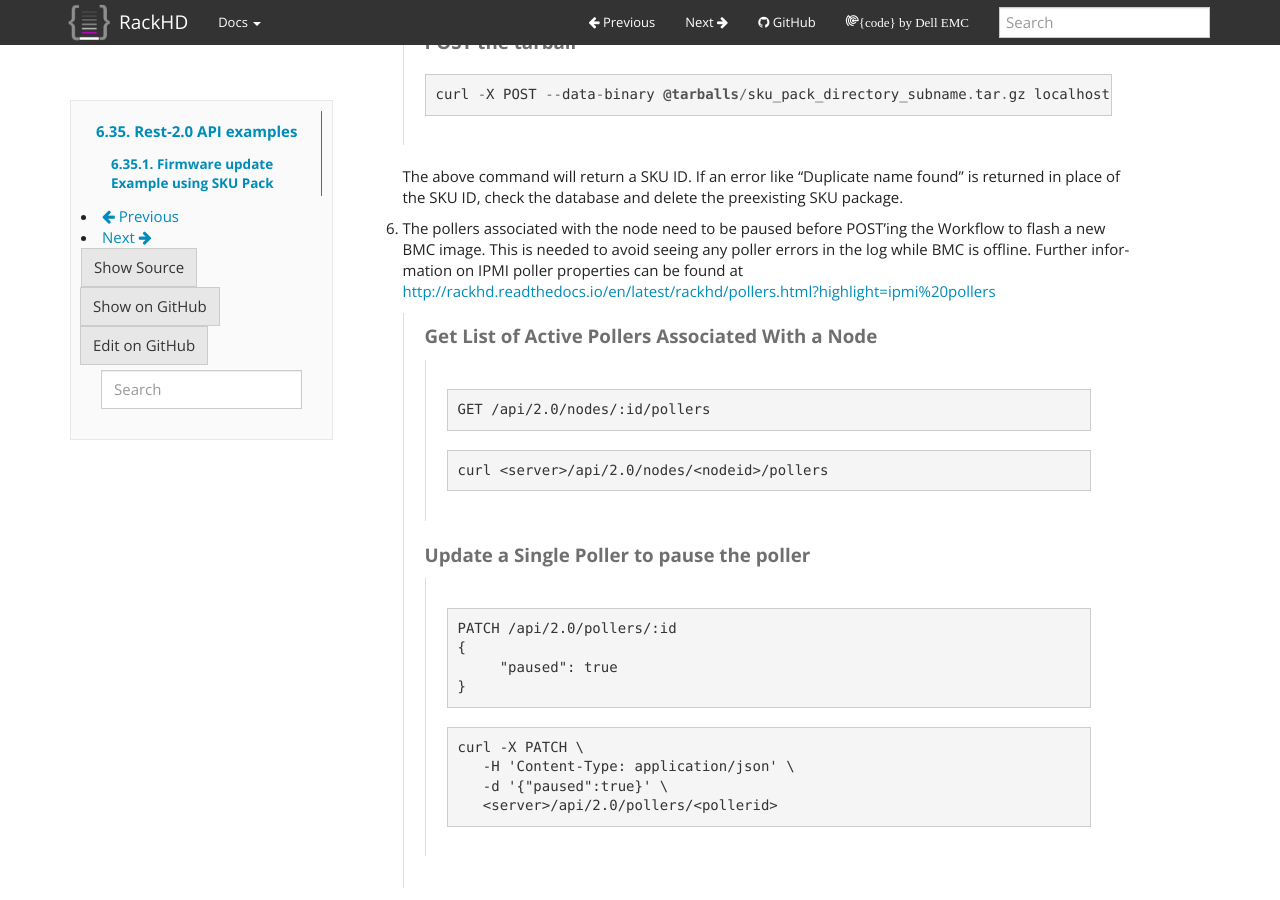
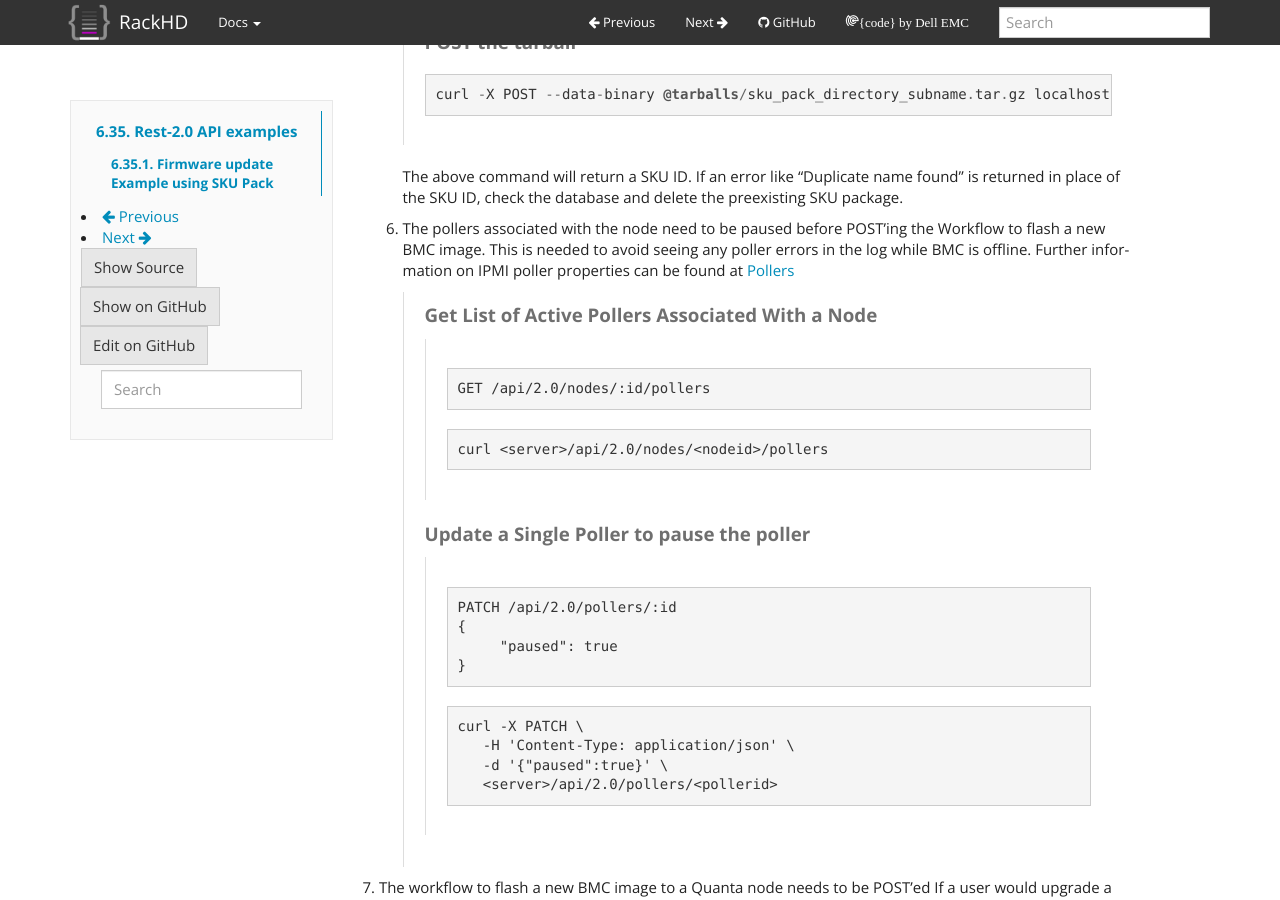
Before and after one commit to RackHD/docs, a Sphinx documentation site: the page built from docs/rackhd/api-usage-examples.rst, in a window 1280 px wide and 900 px high, scrolled down 1040 px. Built offline with Sphinx 7.4.7, drawn with Linux system fonts in a browser that asks for light colours; some of the changed lines change nothing that is shown.

Commit message:
To address Lyne's comment

```diff
--- a/docs/rackhd/api-usage-examples.rst
+++ b/docs/rackhd/api-usage-examples.rst
@@ -45,7 +45,8 @@ This example provides instructions on how to flash a BMC image on a Quanta (node
 
    The above command will return a SKU ID. If an error like "Duplicate name found" is returned in place of the SKU ID, check the database and delete the preexisting SKU package.
 
-6. The pollers associated with the node need to be paused before POST'ing the Workflow to flash a new BMC image. This is needed to avoid seeing any poller errors in the log while BMC is offline. Further information on IPMI poller properties can be found at http://rackhd.readthedocs.io/en/latest/rackhd/pollers.html?highlight=ipmi%20pollers
+.. _Pollers: http://rackhd.readthedocs.io/en/latest/rackhd/pollers.html?highlight=ipmi%20pollers
+6. The pollers associated with the node need to be paused before POST'ing the Workflow to flash a new BMC image. This is needed to avoid seeing any poller errors in the log while BMC is offline. Further information on IPMI poller properties can be found at `Pollers`_
 
     **Get List of Active Pollers Associated With a Node**
 
```
